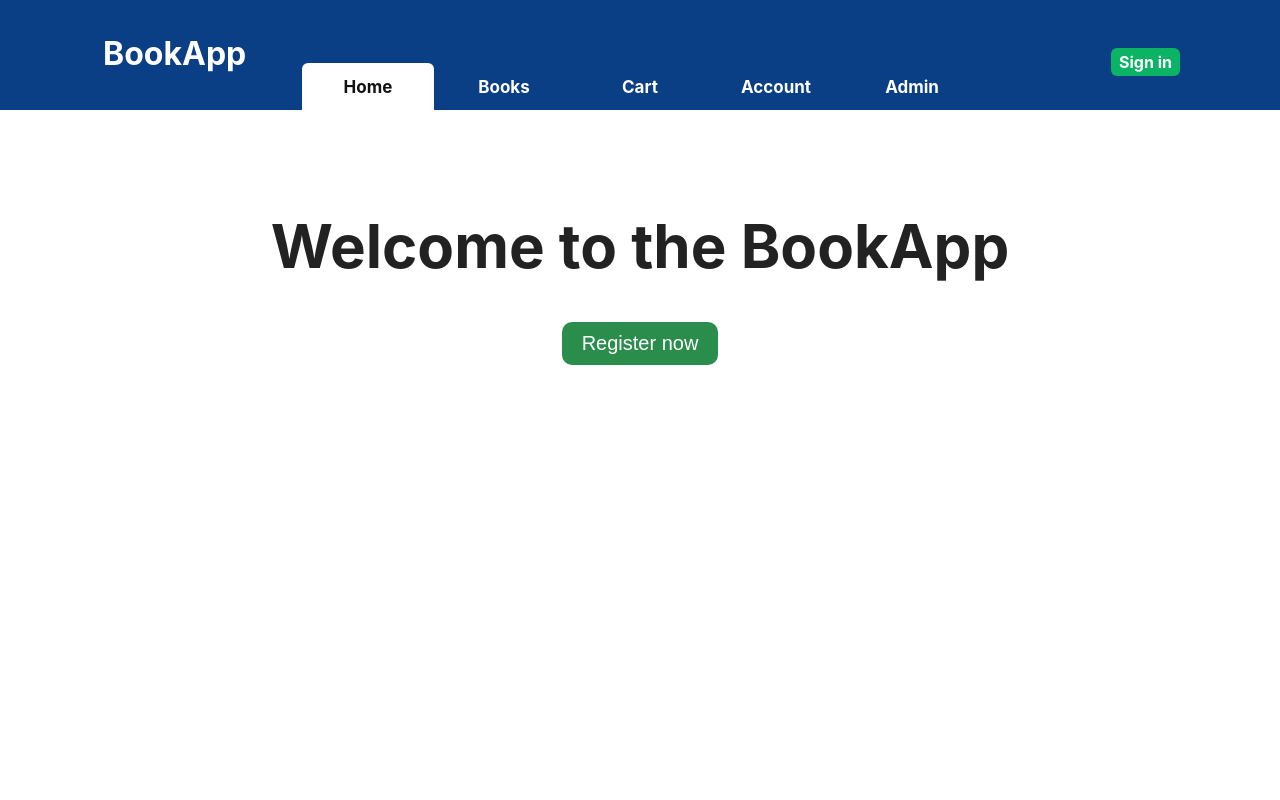
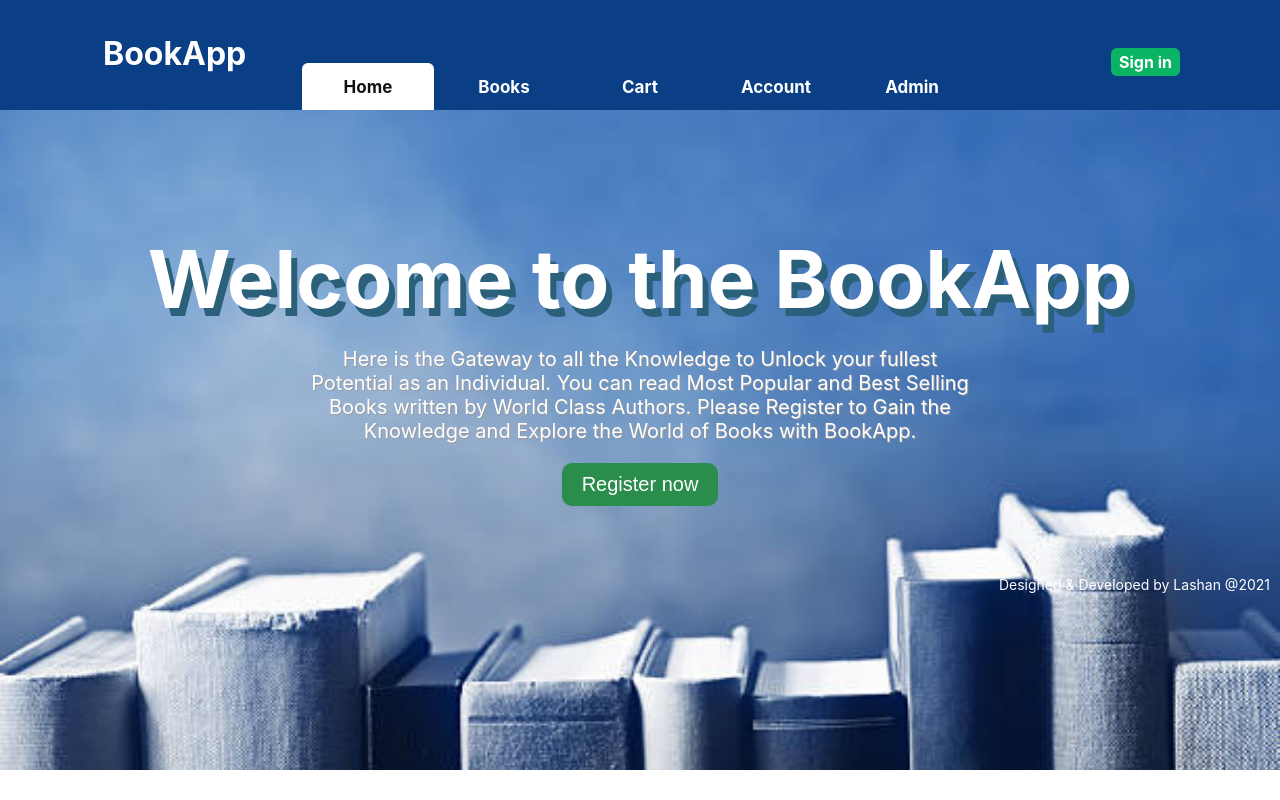
Before and after one commit to R-Lashan/BookApp, a React (Create React App) app in the folder BookApp/BookApp.SPA/: page / in a window 1280 px wide. Built offline with nearby package versions, Linux system fonts and the light colour scheme.

Commit message:
Added final changes to beaufify

```diff
--- a/BookApp/BookApp.SPA/src/components/Home.js
+++ b/BookApp/BookApp.SPA/src/components/Home.js
@@ -47,6 +47,7 @@ const Home = () => {
     body =
     <div>
       <h1 className="text-2">Welcome to the BookApp</h1>
+      <p className="text-3">Here is the Gateway to all the Knowledge to Unlock your fullest Potential as an Individual. You can read Most Popular and Best Selling Books written by World Class Authors. Please Register to Gain the Knowledge and Explore the World of Books with BookApp.</p>
       <button className="btn signup-btn" onClick={() => history.push('/register')}>
         Register now
       </button>
@@ -58,6 +59,7 @@ const Home = () => {
       <div className="banner">
         {body}
       </div>
+      <span className="caption">Designed & Developed by Lashan @2021</span>
     </div>
   );
 }
--- a/BookApp/BookApp.SPA/src/components/Login.js
+++ b/BookApp/BookApp.SPA/src/components/Login.js
@@ -129,7 +129,7 @@ const Login = () => {
           <span className="error">{errors.password}</span>
           <input type="password" className={errors.password !== "" ? "error-border" : ""} placeholder="Enter Password" name="password" id="psw" onChange={(e)=>handleChange(e)} required />
 
-          <p className="note">To login as admin: <br /> Email - <strong>admin@gmail.com</strong>,  Password - <strong>admin123</strong></p>
+          <p className="note">To login as admin: (for testing purpose)<br /> Email - <strong>admin@gmail.com</strong>,  Password - <strong>admin123</strong></p>
 
           <button disabled={!formValid} type="submit" className="loginbtn" onClick={(e) => handleSubmit(e)}>Login</button>
 
--- a/BookApp/BookApp.SPA/src/components/styles/Home.css
+++ b/BookApp/BookApp.SPA/src/components/styles/Home.css
@@ -1,19 +1,34 @@
+.home-page{
+    background-image: url('../../assets/book-bg.jpg');
+    background-position: center;
+    background-size: cover;
+    background-repeat: no-repeat;
+    height: 70vh;
+    width: 100%;
+    padding-top: 100px;
+    color: #fff;
+}
 
 .home-page .text-1{
     font-size: 40px;
-    margin: 100px 0px 0px;
-    color: #222;
+    margin: 0px 0px 0px;
 }
 
 .home-page .text-2{
-    font-size: 60px;
-    margin: 20px 0px 40px;
-    color: #222;
+    font-size: 80px;
+    margin: 20px 0px 0px;
+    text-shadow: 6px 8px #2a6079;
+}
+
+.home-page .text-3{
+    font-size: 20px;
+    padding: 0px 300px;
+    text-shadow: 1px 1px #9b9b9b;
 }
 
 .home-page .banner{
     text-align: center;
-    margin-top: 100px;
+    margin-top: 0px;
 }
 
 .home-page .btn{
@@ -45,3 +60,10 @@
 .home-page .signup-btn:hover {
     background:rgb(38, 110, 70);
 }
+
+.home-page .caption{
+    float: right;
+    padding: 10px;
+    font-size: 14px;
+    margin-top: 60px;
+}
```
Also changed, not shown: BookApp/BookApp.SPA/src/assets/book-bg.jpg (added).
